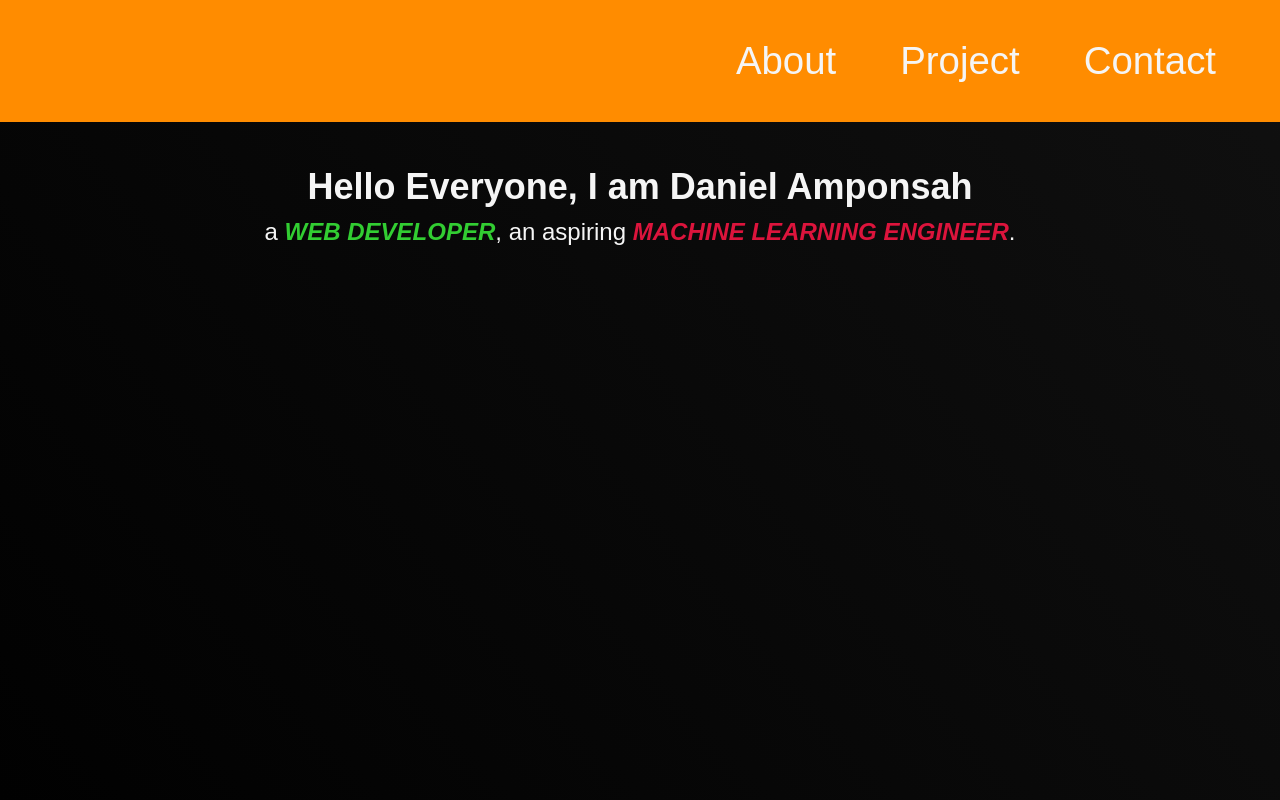
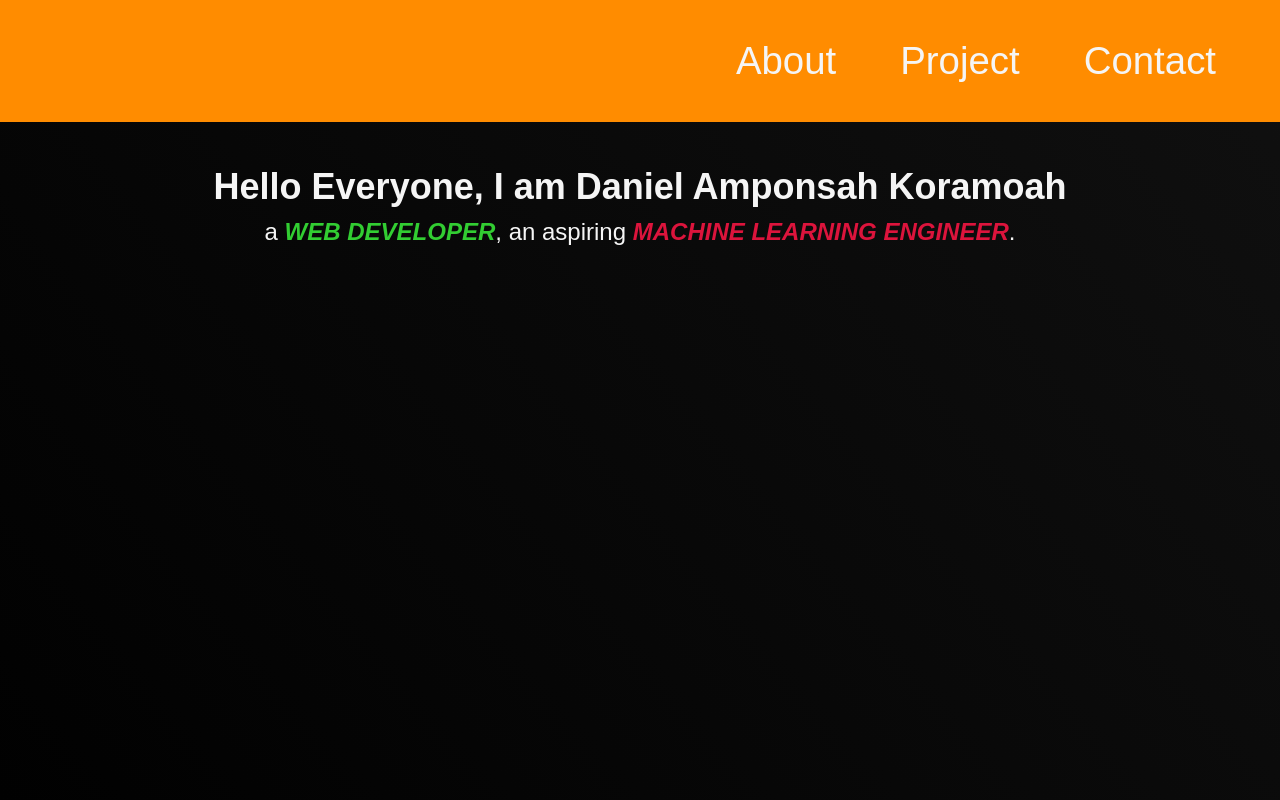
Before and after one commit to yawtalkstechs/myportfolioytt.github.io, a plain HTML site: page index.html in a window 1280 px wide. Shown: the top 800 px of the page. Drawn offline with Linux system fonts and the light colour scheme.

Commit message:
Update index.html

```diff
--- a/index.html
+++ b/index.html
@@ -18,7 +18,7 @@
     </div>
     <div class="main-content">
       <section id="welcome-section" class="welcome-section">
-        <h1>Hello Everyone, I am Daniel Amponsah</h1>
+        <h1>Hello Everyone, I am Daniel Amponsah Koramoah</h1>
         <p>a <span id="web"> web developer</span>, an aspiring <span id="ml">machine learning engineer</span>.</p>
       </section>
       <section id="projects" class="projects-section">
```
